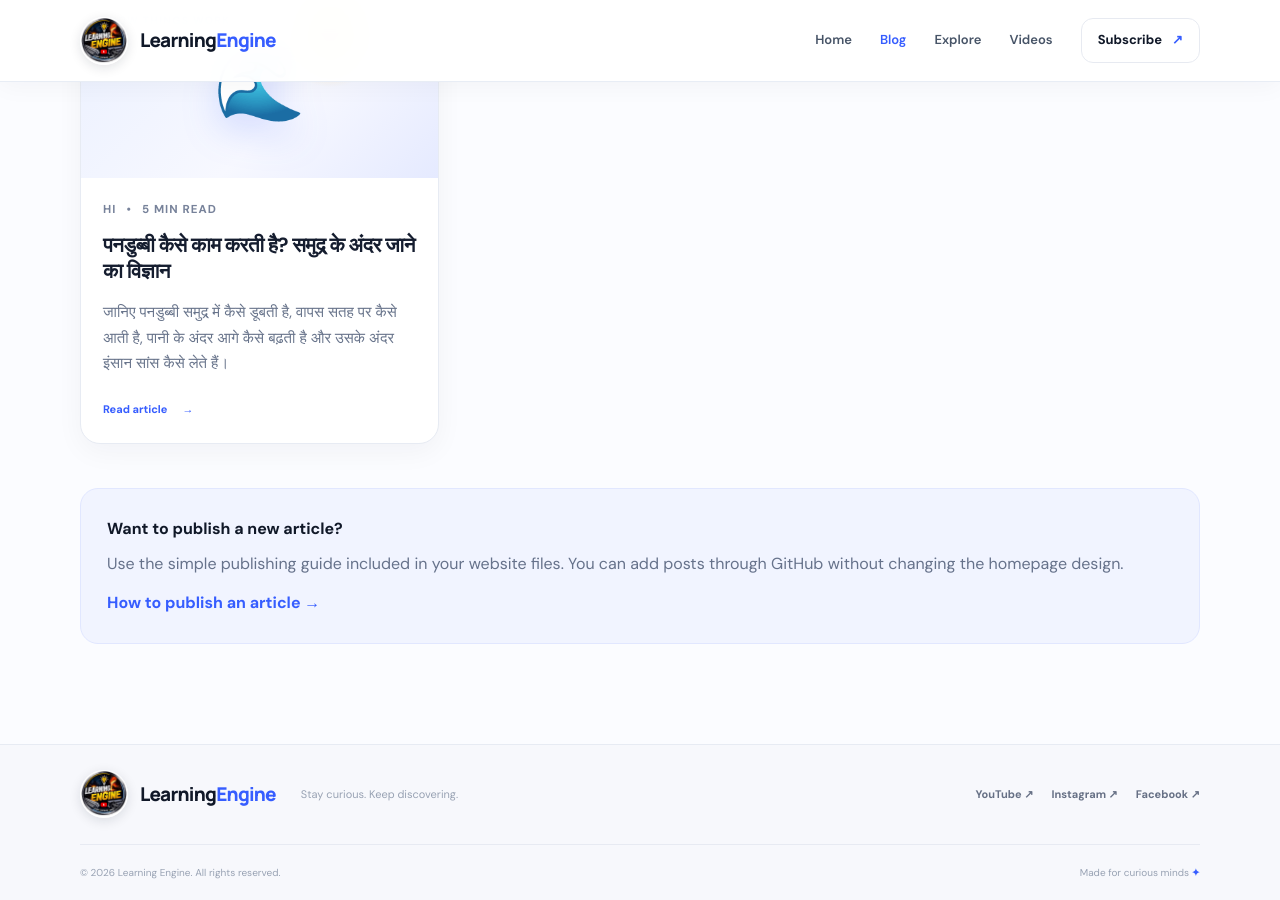
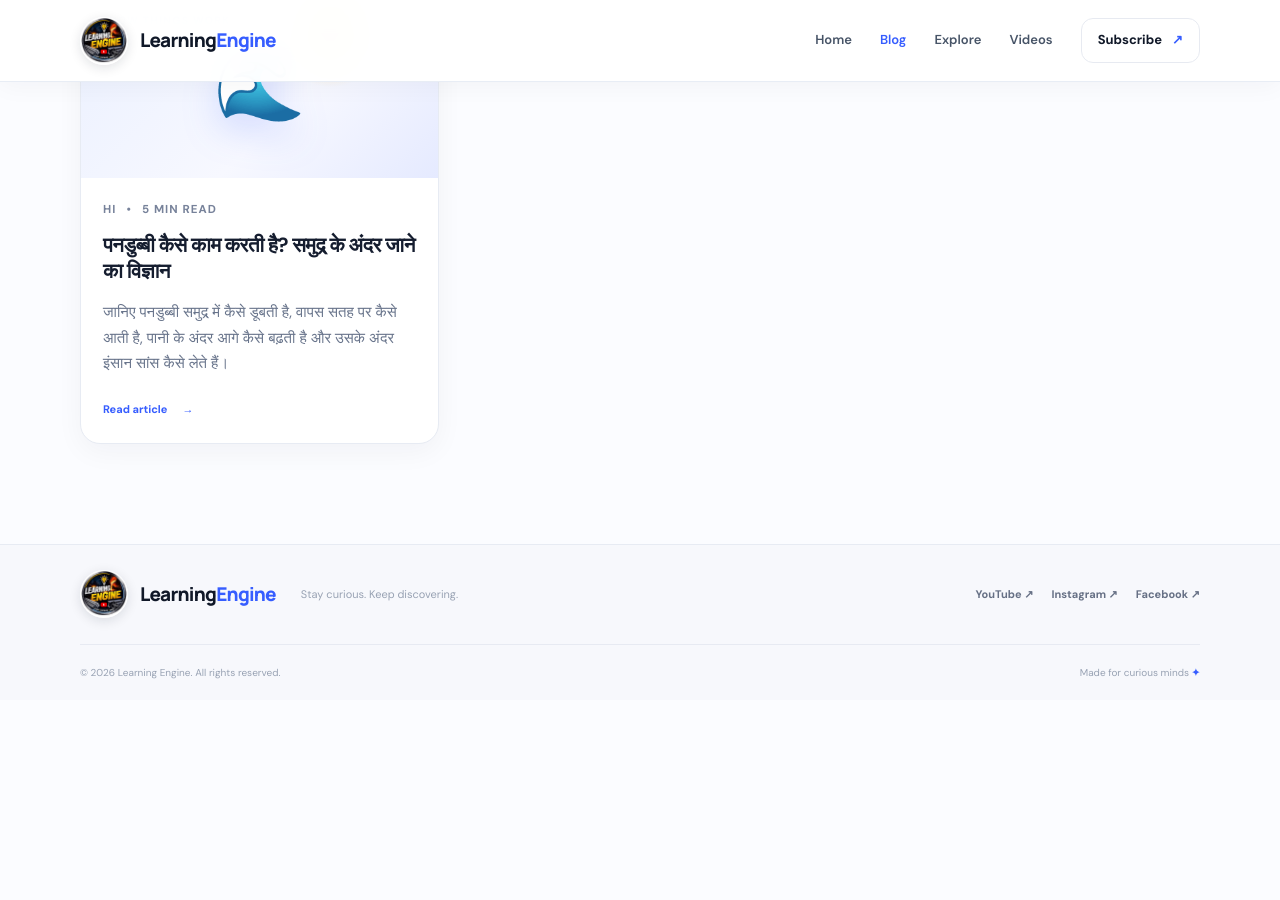
Before and after one commit to samk218-bit/learning-engine-website, a Jekyll site: the page built from blog/index.html, in a window 1280 px wide and 900 px high, scrolled down 854 px. Built offline with Jekyll 4.4.1, drawn with Linux system fonts in a browser that asks for light colours; after the commit the page ends 1554 px from its top, so only the background shows below that.

Commit message:
Update blog-index.html

```diff
--- a/_layouts/blog-index.html
+++ b/_layouts/blog-index.html
@@ -21,7 +21,6 @@
         </article>
       {% endfor %}
       </div><p class="empty-state" id="blogEmptyState" hidden>No articles match. Try another search.</p>
-      <div class="publishing-tip"><strong>Want to publish a new article?</strong><p>Use the simple publishing guide included in your website files. You can add posts through GitHub without changing the homepage design.</p><a href="/PUBLISHING-GUIDE.md">How to publish an article →</a></div>
     </div></section>
   </main>
   <footer class="site-footer"><div class="container footer-top"><a class="brand brand-footer" href="/"><img class="brand-logo" src="/learning-engine-logo.jpg" alt="Learning Engine Logo"><span class="brand-name">Learning<span>Engine</span></span></a><p>Stay curious. Keep discovering.</p><div class="social-links"><a href="https://youtube.com/@learningengine" target="_blank" rel="noopener noreferrer">YouTube ↗</a><a href="https://www.instagram.com/learningengine.official" target="_blank" rel="noopener noreferrer">Instagram ↗</a><a href="https://www.facebook.com/learningengine.official" target="_blank" rel="noopener noreferrer">Facebook ↗</a></div></div><div class="container footer-bottom"><span>© {{ site.time | date: "%Y" }} Learning Engine. All rights reserved.</span><span>Made for curious minds <b>✦</b></span></div></footer>
```
